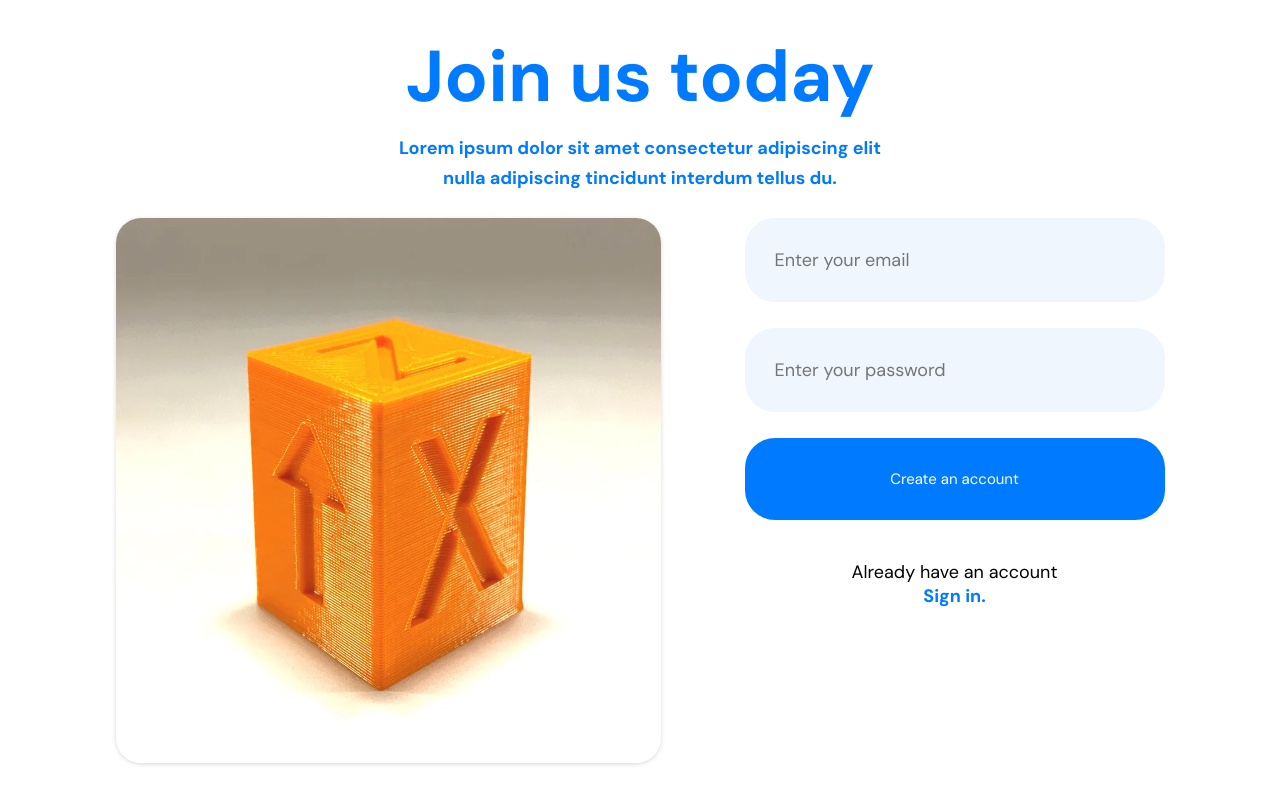
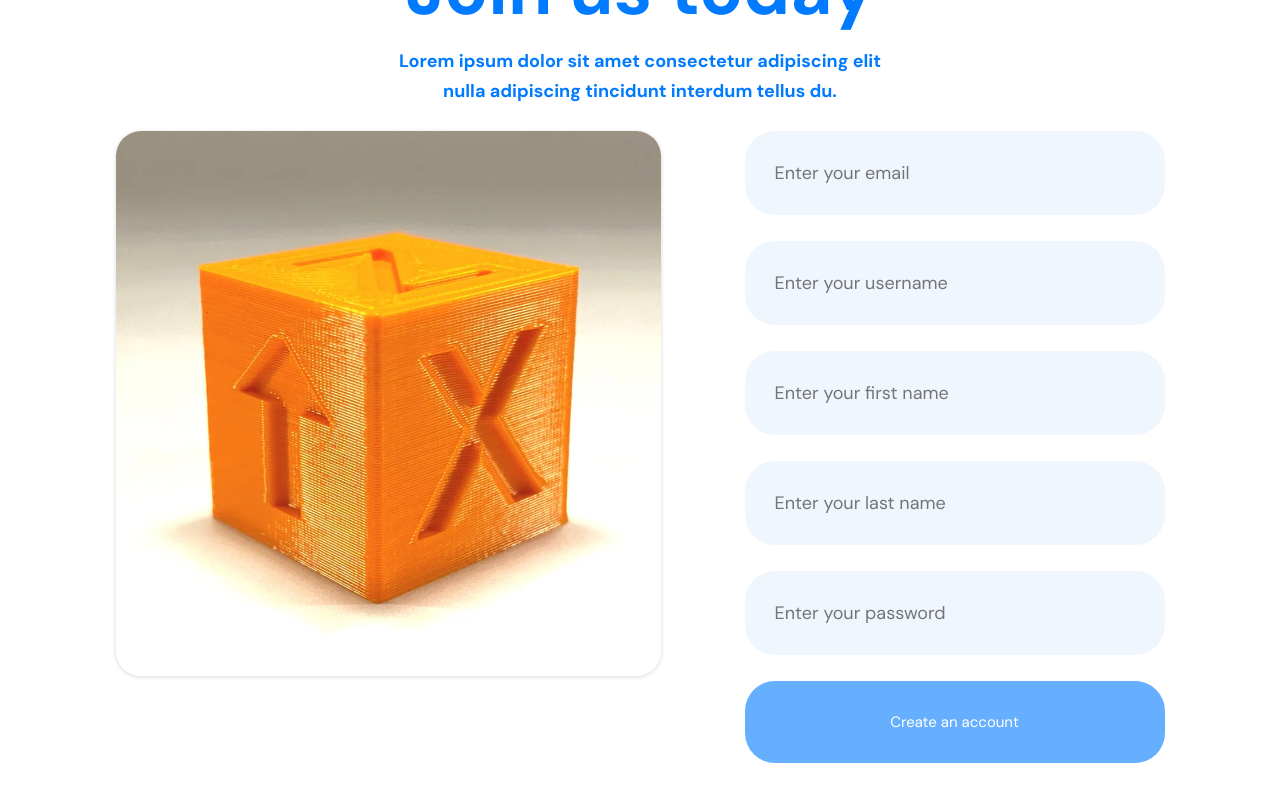
Before and after one commit to ndtpdistant/easyworkshop, a React (Vite) app in the folder apps/client/: page / in a window 1280 px wide. Built offline with nearby package versions, Linux system fonts and the light colour scheme.

Commit message:
auth hotfixes

```diff
--- a/apps/client/src/components/button/Button.jsx
+++ b/apps/client/src/components/button/Button.jsx
@@ -1,6 +1,6 @@
 import style from './Button.module.scss';
 
-const Button = ({ text, inlineStyle, onClick, disabled }) => {
+const Button = ({ text, inlineStyle, onClick, disabled, type }) => {
   // download button in card - 43px
   // navbar button - 54px
   // auth button - 87px
@@ -11,6 +11,7 @@ const Button = ({ text, inlineStyle, onClick, disabled }) => {
         onClick={onClick}
         style={inlineStyle}
         disabled={disabled}
+        type={type}
       >
         {text}
       </button>
--- a/apps/client/src/pages/auth/Auth.jsx
+++ b/apps/client/src/pages/auth/Auth.jsx
@@ -142,6 +142,27 @@ const Auth = () => {
 
   const [isReg, setReg] = useState(true);
 
+  const handleForm = (e) => {
+    event.preventDefault();
+    if (isReg) {
+      const data = {
+        email: email,
+        username: username,
+        first_name: firstName,
+        last_name: lastName,
+        password: password,
+      };
+      console.log(data);
+    } else {
+      const data = {
+        login: login,
+        password: password,
+      };
+      console.log(data);
+    }
+    console.log('submit');
+  };
+
   // return (
   //   <>
   //     {email.isDirty && email.isEmpty && <div>Email can't be empty</div>}
@@ -175,7 +196,6 @@ const Auth = () => {
   //       onChange={(e) => login.onChange(e)}
   //     />
 
-  //     <Button disabled={!email.inputValid || !password.inputValid || !login.inputValid} text={'Sign Up'}/>
   //   </>
   // );
 
@@ -191,7 +211,9 @@ const Auth = () => {
         </div>
         <div className={style.authWrapper}>
           <img src={image} alt="3d model" className={style.img} />
-          <form className={style.authForm}>
+          <form className={style.authForm} onSubmit={handleForm}>
+            {isReg ? (
+              <>
                 <Input
                   placeholder={'Enter your email'}
                   onChange={(e) => email.onChange(e)}
@@ -199,16 +221,57 @@ const Auth = () => {
                   value={email.value}
                 />
                 <Input
+                  placeholder={'Enter your username'}
+                  onChange={(e) => username.onChange(e)}
+                  onBlur={(e) => username.onBlur(e)}
+                  value={username.value}
+                />
+                <Input
+                  placeholder={'Enter your first name'}
+                  onChange={(e) => firstName.onChange(e)}
+                  onBlur={(e) => firstName.onBlur(e)}
+                  value={firstName.value}
+                />
+                <Input
+                  placeholder={'Enter your last name'}
+                  onChange={(e) => lastName.onChange(e)}
+                  onBlur={(e) => lastName.onBlur(e)}
+                  value={lastName.value}
+                />
+                <Input
                   placeholder={'Enter your password'}
                   onChange={(e) => password.onChange(e)}
                   onBlur={(e) => password.onBlur(e)}
                   value={password.value}
                 />
+              </>
+            ) : (
+              <>
+                <Input
+                  placeholder={'Enter your login'}
+                  onChange={(e) => login.onChange(e)}
+                  onBlur={(e) => login.onBlur(e)}
+                  value={login.value}
+                />
+                <Input
+                  placeholder={'Enter your password'}
+                  onChange={(e) => password.onChange(e)}
+                  onBlur={(e) => password.onBlur(e)}
+                  value={password.value}
+                />
+              </>
+            )}
 
-            <Button text={isReg ? 'Create an account' : 'Sign In'} />
+            <Button
+              disabled={
+                !email.inputValid || !password.inputValid || !login.inputValid
+              }
+              text={isReg ? 'Create an account' : 'Sign In'}
+              type={'submit'}
+            />
             <div className={style.link}>
               {isReg ? 'Already have an account' : 'Do not have an account?'}
-            <a href="">
+              <a href="#" onClick={() => setReg(!isReg)}>
                 <div>{isReg ? 'Sign in.' : 'Sign up.'}</div>
               </a>
             </div>
--- a/apps/client/src/pages/auth/Auth.module.scss
+++ b/apps/client/src/pages/auth/Auth.module.scss
@@ -48,6 +48,7 @@
   width: 545px;
   height: 545px;
   border-radius: 25px;
+  object-fit: cover;
   box-shadow: rgba(0, 0, 0, 0.16) 0px 1px 4px;
 }
 
```
Also changed, not shown: 1 other file (tests, documents, lock files or other folders). Lines whose indentation alone changed are shown as unchanged.
